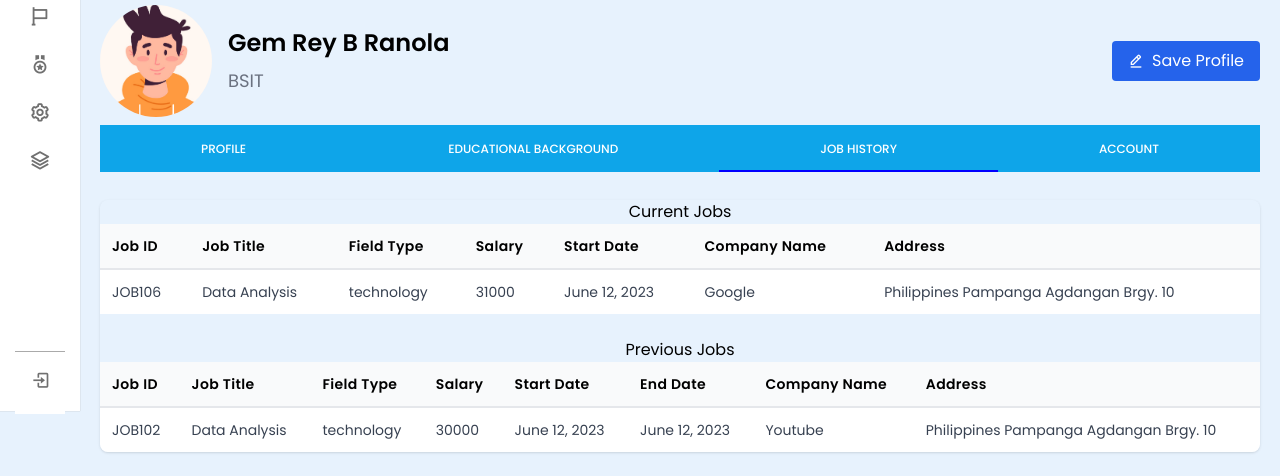
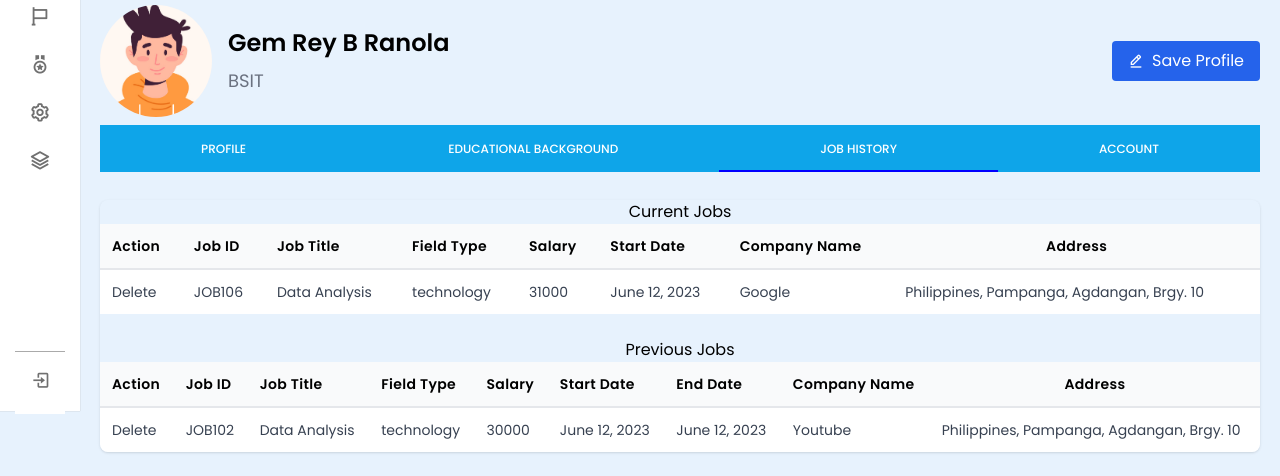
Before and after one commit to gemrey13/Capstone_Alumni, a Django app: a page that uses DAOIS/AlumniManagement/templates/AlumniManagement/alumni_profile.html in a window 1280 px wide, after a click on "JOB HISTORY". Shown: the part 389-865 px from the top of the page. Run offline with Django 4.2, Linux system fonts and the light colour scheme; data comes from the database, SQL or seed files in the repository; some libraries are stand-ins or nearby versions.

Commit message:
Clean some data print

```diff
--- a/DAOIS/AlumniManagement/templates/AlumniManagement/alumni_profile.html
+++ b/DAOIS/AlumniManagement/templates/AlumniManagement/alumni_profile.html
@@ -235,25 +235,27 @@
             <table class="w-full">
                   <thead class="bg-gray-50 border-b-2 border-gray-200">
                       <tr>
+                          <th class="w-auto p-3 text-sm font-semibold tracking-wide text-left">Action</th>
                           <th class="w-auto p-3 text-sm font-semibold tracking-wide text-left">Job ID</th>
                           <th class="w-auto p-3 text-sm font-semibold tracking-wide text-left">Job Title</th>
                           <th class="w-auto p-3 text-sm font-semibold tracking-wide text-left">Field Type</th>
                           <th class="w-auto p-3 text-sm font-semibold tracking-wide text-left">Salary</th>
                           <th class="w-auto p-3 text-sm font-semibold tracking-wide text-left">Start Date</th>
                           <th class="w-auto p-3 text-sm font-semibold tracking-wide text-left">Company Name</th>
-                          <th class="w-auto p-3 text-sm font-semibold tracking-wide text-left">Address</th>
+                          <th class="w-auto p-3 text-sm font-semibold tracking-wide text-center">Address</th>
                       </tr>
                   </thead>
                   <tbody class="divide-y divide-gray-100">
                     {% for current_job in current_jobs %}
                       <tr class="{% cycle 'bg-white' 'bg-gray-100' %}">
+                          <td class="p-3 text-sm text-gray-700 whitespace-nowrap"><a href="#">Delete</a></td>
                           <td class="p-3 text-sm text-gray-700 whitespace-nowrap">{{current_job.current_job_id}}</td>
                           <td class="p-3 text-sm text-gray-700 whitespace-nowrap">{{current_job.job_title}}</td>
                           <td class="p-3 text-sm text-gray-700 whitespace-nowrap">{{current_job.field_type}}</td>
                           <td class="p-3 text-sm text-gray-700 whitespace-nowrap">{{current_job.salary}}</td>
                           <td class="p-3 text-sm text-gray-700 whitespace-nowrap">{{current_job.start_date}}</td>
                           <td class="p-3 text-sm text-gray-700 whitespace-nowrap">{{current_job.company_name}}</td>
-                          <td class="p-3 text-sm text-gray-700 whitespace-nowrap">{{current_job.country}} {{current_job.province}} {{current_job.city}} {{current_job.barangay}}</td>
+                          <td class="p-3 text-sm text-gray-700 whitespace-nowrap">{{current_job.country}}, {{current_job.province}}, {{current_job.city}}, {{current_job.barangay}}</td>
                       </tr>
                     {% endfor %}
                   </tbody>
@@ -267,6 +269,7 @@
             <table class="w-full">
                   <thead class="bg-gray-50 border-b-2 border-gray-200">
                       <tr>
+                          <th class="w-auto p-3 text-sm font-semibold tracking-wide text-left">Action</th>
                           <th class="w-auto p-3 text-sm font-semibold tracking-wide text-left">Job ID</th>
                           <th class="w-auto p-3 text-sm font-semibold tracking-wide text-left">Job Title</th>
                           <th class="w-auto p-3 text-sm font-semibold tracking-wide text-left">Field Type</th>
@@ -274,12 +277,13 @@
                           <th class="w-auto p-3 text-sm font-semibold tracking-wide text-left">Start Date</th>
                           <th class="w-auto p-3 text-sm font-semibold tracking-wide text-left">End Date</th>
                           <th class="w-auto p-3 text-sm font-semibold tracking-wide text-left">Company Name</th>
-                          <th class="w-auto p-3 text-sm font-semibold tracking-wide text-left">Address</th>
+                          <th class="w-auto p-3 text-sm font-semibold tracking-wide text-center">Address</th>
                       </tr>
                   </thead>
                   <tbody class="divide-y divide-gray-100">
                     {% for prev_job in prev_jobs %}
                       <tr class="{% cycle 'bg-white' 'bg-gray-100' %}">
+                          <td class="p-3 text-sm text-gray-700 whitespace-nowrap"><a href="#">Delete</a></td>
                           <td class="p-3 text-sm text-gray-700 whitespace-nowrap">{{prev_job.previous_job_id}}</td>
                           <td class="p-3 text-sm text-gray-700 whitespace-nowrap">{{prev_job.job_title}}</td>
                           <td class="p-3 text-sm text-gray-700 whitespace-nowrap">{{prev_job.field_type}}</td>
@@ -287,7 +291,7 @@
                           <td class="p-3 text-sm text-gray-700 whitespace-nowrap">{{prev_job.start_date}}</td>
                           <td class="p-3 text-sm text-gray-700 whitespace-nowrap">{{prev_job.end_date}}</td>
                           <td class="p-3 text-sm text-gray-700 whitespace-nowrap">{{prev_job.company_name}}</td>
-                          <td class="p-3 text-sm text-gray-700 whitespace-nowrap">{{prev_job.country}} {{prev_job.province}} {{prev_job.city}} {{prev_job.barangay}}</td>
+                          <td class="p-3 text-sm text-gray-700 whitespace-nowrap">{{prev_job.country}}, {{prev_job.province}}, {{prev_job.city}}, {{prev_job.barangay}}</td>
                       </tr>
                     {% endfor %}
                   </tbody>
--- a/DAOIS/AlumniManagement/views.py
+++ b/DAOIS/AlumniManagement/views.py
@@ -188,14 +188,11 @@ def alumni_profile(request, alumni_id):
     countries = Country.objects.all()
     courses = Course.objects.all()
 
-    print(f'Honor :{graduate.honor}')
-
     alumni_country = alumni.country
     alumni_province = alumni.province
     alumni_city = alumni.city
     alumni_barangay = alumni.barangay
 
-    print(alumni_province)
     alumni_course_id = str(alumni.course_id)
 
     context = {
```
